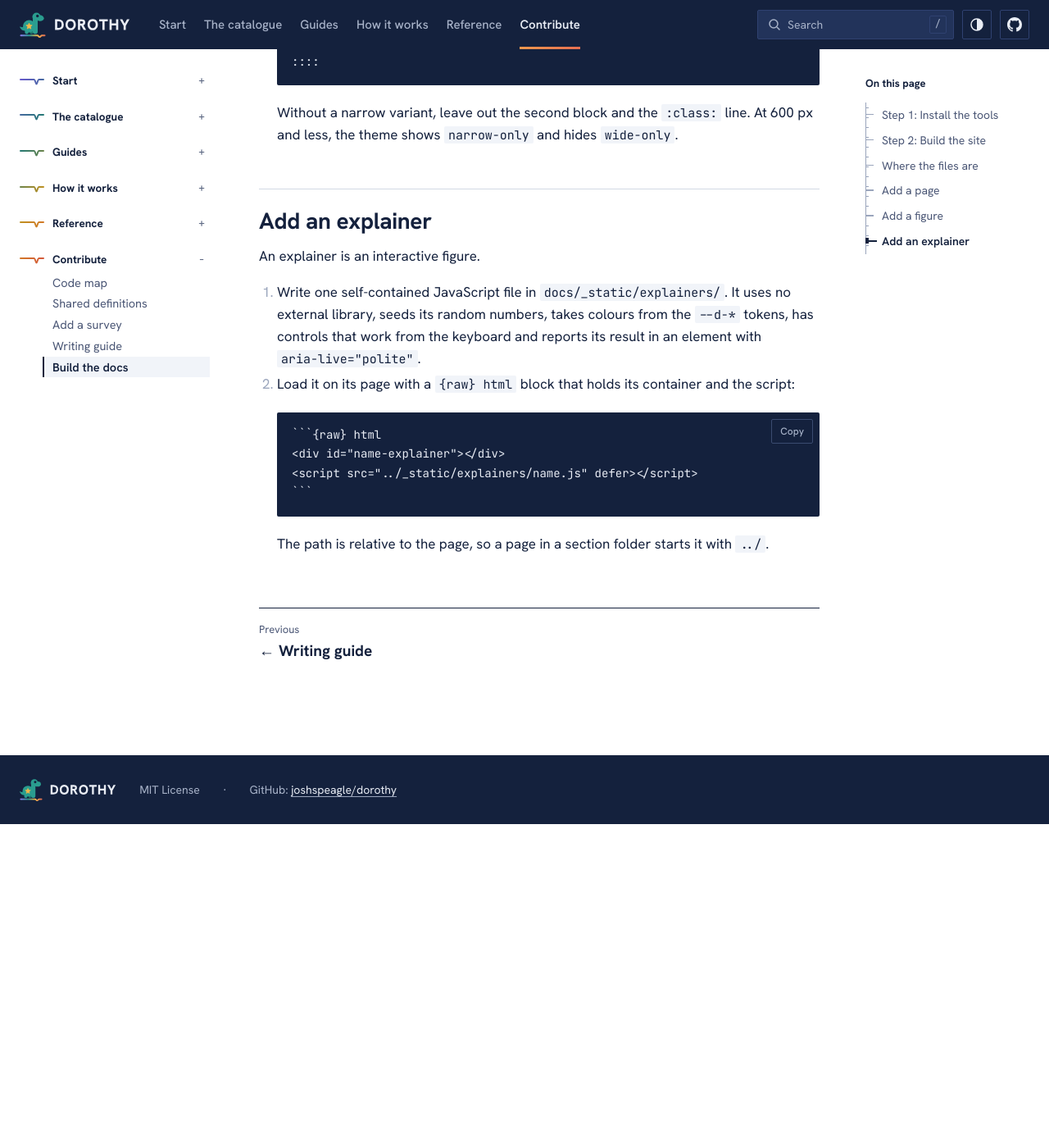
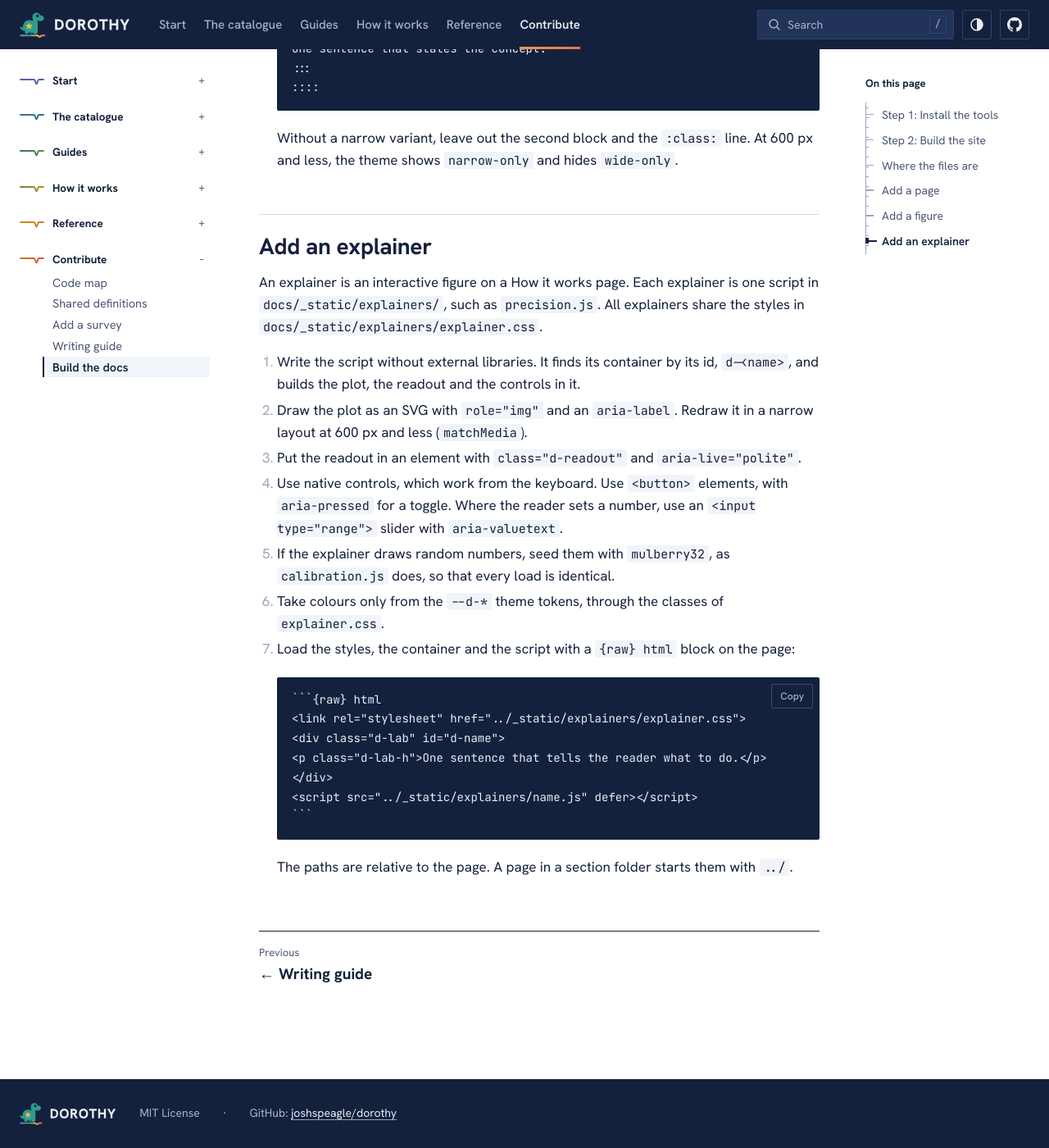
Before and after one commit to joshspeagle/dorothy, a Sphinx documentation site: the page built from docs/contribute/build-docs.md, in a window 1280 px wide and 1400 px high, scrolled down 2643 px. Shown: the whole window at 82% size. Built offline with Sphinx 7.4.7, drawn with Linux system fonts in a browser that asks for light colours; before the commit the page ends 3648 px from its top, so only the background shows below that; some of the changed text lies outside the part shown.

Commit message:
Address the review of the Reference and Contribute pages
Co-Authored-By: Claude Opus 5.5 <noreply@anthropic.com>
Claude-Session: https://claude.ai/code/session_013VGjdTeX51F1FvNNYuK4tc

`````diff
--- a/docs/contribute/build-docs.md
+++ b/docs/contribute/build-docs.md
@@ -63,12 +63,14 @@ to it.
 
 ## Add a figure
 
-1. Draw the SVG in `docs/figures/`, in the style of `multi-head.svg`: a
-   `<title>`, `role="img"`, ink in `currentColor` and role colours from the
-   theme tokens with fallbacks, such as `var(--d-teal, #1D7468)`.
-2. If its text would render under 11 px on a 360 px screen, also draw a
-   narrow variant, `<name>-narrow.svg`, 360 units wide.
-3. Include it with a caption of one sentence:
+1. Draw the SVG in `docs/figures/`, in the style of `multi-head.svg`. Give it
+   a `<title>` and `role="img"`.
+2. Draw ink in `currentColor`. Take role colours from the theme tokens with
+   fallbacks, such as `var(--d-teal, #1D7468)`.
+3. Check the text size of the figure on a 360 px screen. If text renders
+   under 11 px, also draw a narrow variant, `<name>-narrow.svg`, 360 units
+   wide.
+4. Include it with a caption of one sentence:
 
    ````md
    ::::{container} d-figure
@@ -94,21 +96,36 @@ to it.
 
 ## Add an explainer
 
-An explainer is an interactive figure.
+An explainer is an interactive figure on a How it works page. Each explainer
+is one script in `docs/_static/explainers/`, such as `precision.js`. All
+explainers share the styles in `docs/_static/explainers/explainer.css`.
 
-1. Write one self-contained JavaScript file in `docs/_static/explainers/`. It
-   uses no external library, seeds its random numbers, takes colours from
-   the `--d-*` tokens, has controls that work from the keyboard and reports
-   its result in an element with `aria-live="polite"`.
-2. Load it on its page with a `{raw} html` block that holds its container
-   and the script:
+1. Write the script without external libraries. It finds its container by
+   its id, `d-<name>`, and builds the plot, the readout and the controls in
+   it.
+2. Draw the plot as an SVG with `role="img"` and an `aria-label`. Redraw it
+   in a narrow layout at 600 px and less (`matchMedia`).
+3. Put the readout in an element with `class="d-readout"` and
+   `aria-live="polite"`.
+4. Use native controls, which work from the keyboard. Use `<button>`
+   elements, with `aria-pressed` for a toggle. Where the reader sets a
+   number, use an `<input type="range">` slider with `aria-valuetext`.
+5. If the explainer draws random numbers, seed them with `mulberry32`, as
+   `calibration.js` does, so that every load is identical.
+6. Take colours only from the `--d-*` theme tokens, through the classes of
+   `explainer.css`.
+7. Load the styles, the container and the script with a `{raw} html` block
+   on the page:
 
    ````md
    ```{raw} html
-   <div id="name-explainer"></div>
+   <link rel="stylesheet" href="../_static/explainers/explainer.css">
+   <div class="d-lab" id="d-name">
+   <p class="d-lab-h">One sentence that tells the reader what to do.</p>
+   </div>
    <script src="../_static/explainers/name.js" defer></script>
    ```
    ````
 
-   The path is relative to the page, so a page in a section folder starts
-   it with `../`.
+   The paths are relative to the page. A page in a section folder starts
+   them with `../`.
`````
Also changed, not shown: docs/contribute/add-a-survey.md (+12 -7 lines), docs/contribute/code-map.md (+2 -2 lines), docs/reference/commands.md (+7 -4 lines), docs/reference/old-checkpoints.md (+7 -6 lines), docs/reference/surveys.md (+26 -17 lines).
